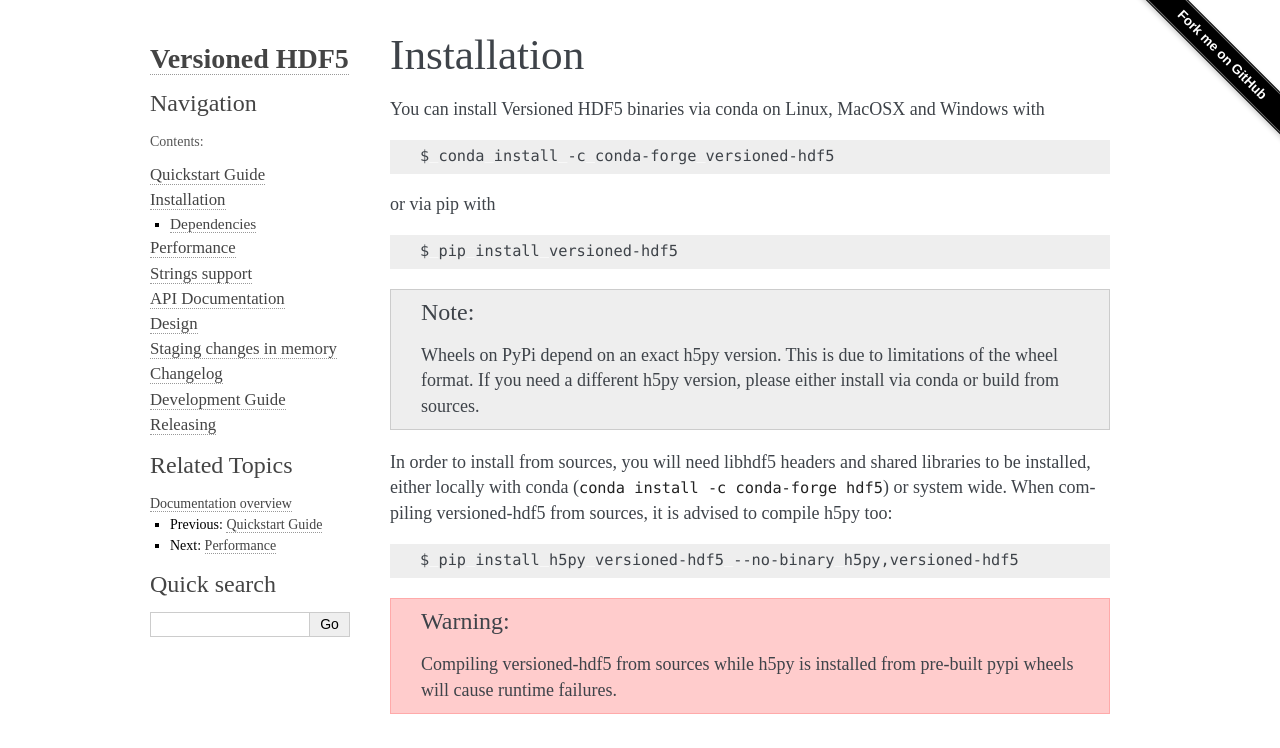
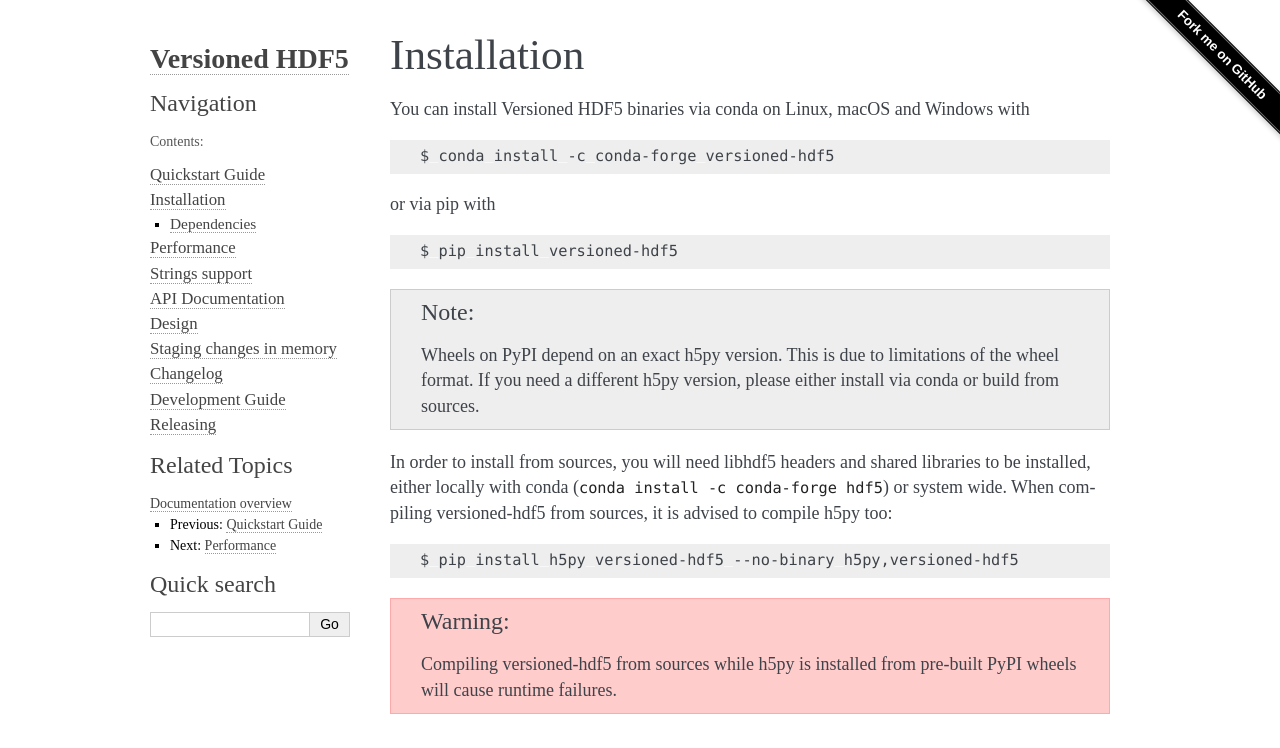
Before and after one commit to deshaw/versioned-hdf5, a Sphinx documentation site: the page built from docs/installation.rst, in a window 1280 px wide. Shown: the top 748 px of the page. Built offline with Sphinx 7.4.7, drawn with Linux system fonts in a browser that asks for light colours.

Commit message:
Fix typos (#504)

```diff
--- a/docs/installation.rst
+++ b/docs/installation.rst
@@ -1,7 +1,7 @@
 Installation
 ============
 
-You can install Versioned HDF5 binaries via conda on Linux, MacOSX and Windows with
+You can install Versioned HDF5 binaries via conda on Linux, macOS and Windows with
 
 .. code-block:: bash
 
@@ -15,7 +15,7 @@ or via pip with
 
 .. note::
 
-   Wheels on PyPi depend on an exact h5py version. This is due to limitations of the
+   Wheels on PyPI depend on an exact h5py version. This is due to limitations of the
    wheel format. If you need a different h5py version, please either install via conda
    or build from sources.
 
@@ -31,7 +31,7 @@ When compiling versioned-hdf5 from sources, it is advised to compile h5py too:
 .. warning::
 
    Compiling versioned-hdf5 from sources while h5py is installed from pre-built
-   pypi wheels will cause runtime failures.
+   PyPI wheels will cause runtime failures.
 
 
 Dependencies
--- a/docs/performance.rst
+++ b/docs/performance.rst
@@ -20,7 +20,7 @@ In order to analyze this, we will consider test files created with a variable nu
 With each new version a certain number of rows is added, removed, and modified. For
 these tests, all changes are made to elements chosen according to a `power law
 <https://docs.scipy.org/doc/scipy/reference/generated/scipy.stats.powerlaw.html>`__
-which biases the modifications towards the end of the array, simulating a possible use case of modifying more recent results in a given timeseries.
+which biases the modifications towards the end of the array, simulating a possible use case of modifying more recent results in a given time series.
 
 The tests are as follows:
 
--- a/docs/staged_changes.rst
+++ b/docs/staged_changes.rst
@@ -451,5 +451,5 @@ API interaction
 
 
 .. _H5Sselect_hyperslab: https://support.hdfgroup.org/documentation/hdf5/latest/group___h5_s.html#ga6adfdf1b95dc108a65bf66e97d38536d
-.. _H5DRead: https://support.hdfgroup.org/documentation/hdf5/latest/group___h5_d.html#ga8287d5a7be7b8e55ffeff68f7d26811c
+.. _H5Dread: https://support.hdfgroup.org/documentation/hdf5/latest/group___h5_d.html#ga8287d5a7be7b8e55ffeff68f7d26811c
 .. _h5py.Dataset.astype(): https://docs.h5py.org/en/stable/high/dataset.html#h5py.Dataset.astype
```
Also changed, not shown: docs/design.md (+1 -1 lines), docs/development.md (+1 -1 lines), docs/releasing.md (+1 -1 lines), 6 other files.
